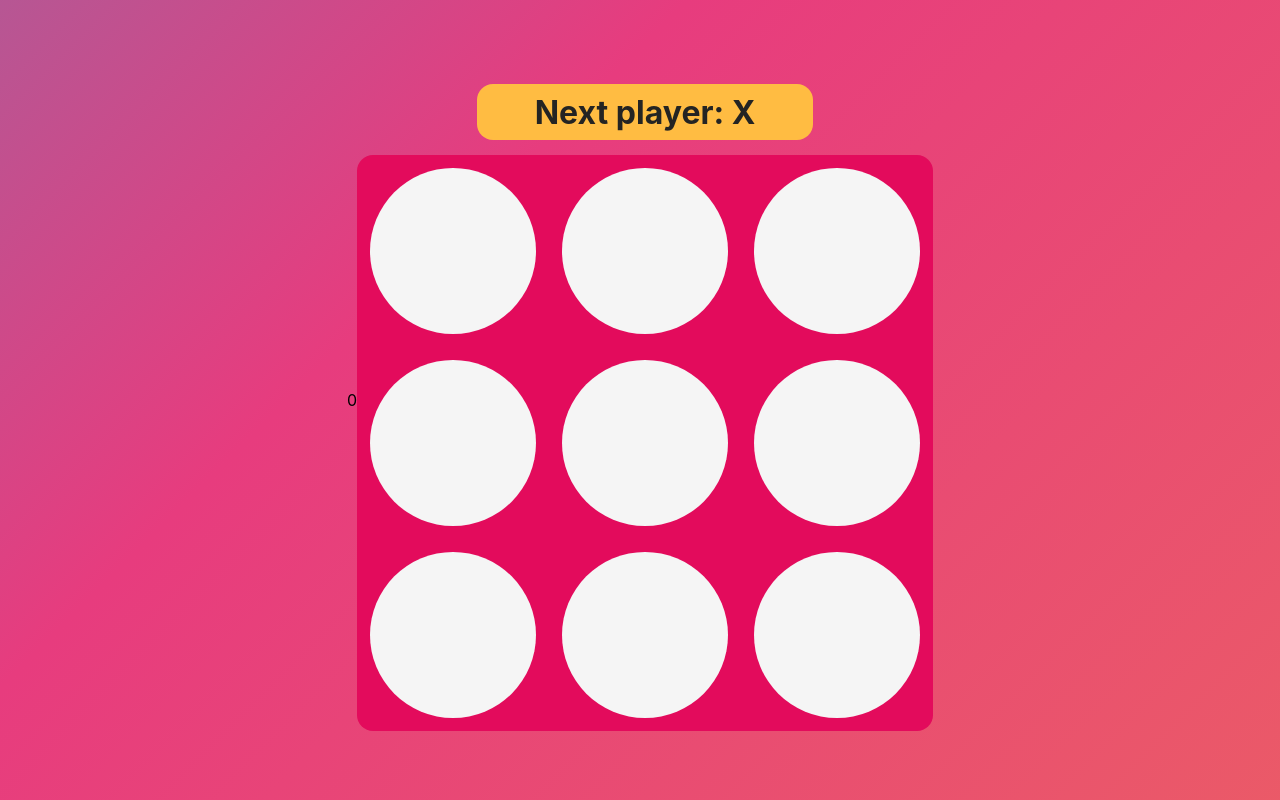
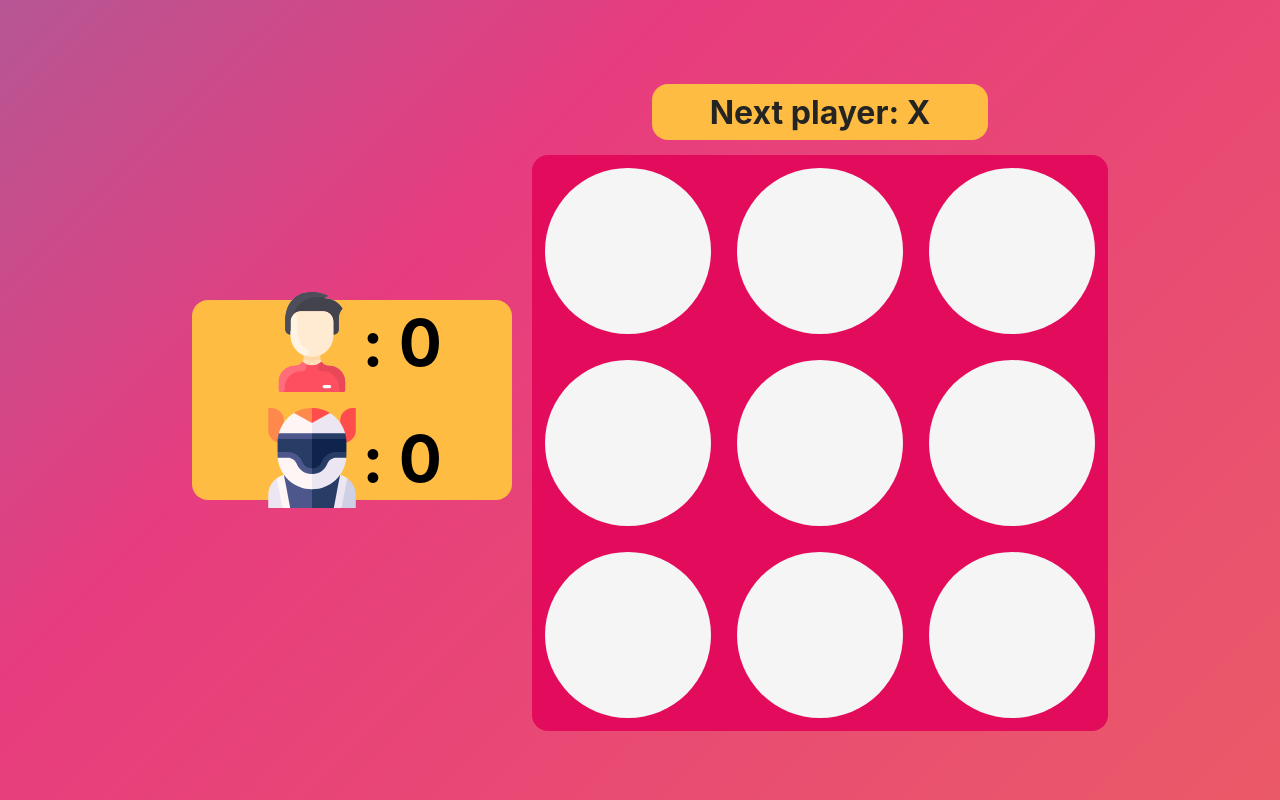
Before and after one commit to 0xWOLAND/tcubed-frontend, a React (Create React App) app: page / in a window 1280 px wide. Built offline with nearby package versions, Linux system fonts and the light colour scheme.

Commit message:
fixed score keeping system

```diff
--- a/src/components/BoardClass.js
+++ b/src/components/BoardClass.js
@@ -3,6 +3,9 @@ import "./style.css";
 import X from "./x";
 import O from "./o";
 import Counter from "./Counter";
+var man = 0,
+  robot = 0;
+var winner = "";
 function calculateWinner(squares) {
   const lines = [
     [0, 1, 2],
@@ -17,6 +20,13 @@ function calculateWinner(squares) {
   for (let i = 0; i < lines.length; i++) {
     const [a, b, c] = lines[i];
     if (squares[a] && squares[a] === squares[b] && squares[a] === squares[c]) {
+      console.trace();
+      if (squares[a] == "X") {
+        man += 1;
+      } else {
+        robot += 1;
+      }
+      winner = squares[a];
       return squares[a];
     }
   }
@@ -48,12 +58,11 @@ class Board extends React.Component {
       squares: Array(9).fill(null),
       xIsNext: true,
       num: 0,
-      man: 0,
-      robot: 0,
     };
     this.resetBoard = this.resetBoard.bind(this);
   }
   handleClick(e) {
+    if (winner != "") return;
     const squares = this.state.squares.slice();
     if (squares[e] != null) {
       return;
@@ -76,7 +85,13 @@ class Board extends React.Component {
   }
   resetBoard() {
     let clear = Array(9).fill(null);
-    this.setState({ squares: clear });
+    this.setState({ squares: clear, num: 0 });
+    if (winner == "X") {
+      man -= 1;
+    } else {
+      robot -= 1;
+    }
+    winner = "";
   }
   render() {
     let reset = <div></div>;
@@ -84,12 +99,6 @@ class Board extends React.Component {
     let status;
     if (winner) {
       status = "Winner: " + winner;
-
-      if (winner == "X") {
-        this.setState({ man: this.state.man + 1 });
-      } else {
-        this.setState({ robot: this.state.robot + 1 });
-      }
 
       reset = (
         <div id="button_container">
@@ -110,7 +119,7 @@ class Board extends React.Component {
     }
     return (
       <div id="counter_container">
-        <Counter man={this.state.man} robot={this.state.robot} />
+        <Counter man={man} robot={robot} />
         <div id="main_container">
           <div className="status">
             <h1>{status}</h1>
--- a/src/components/Counter.js
+++ b/src/components/Counter.js
@@ -147,16 +147,15 @@ const Robot = (
 );
 function Counter(props) {
   return (
-    // <div id="counter_box">
-    //   <h1 className="score_keeper">
-    //     {Man}: {props.man}
-    //   </h1>
+    <div id="counter_box">
+      <h1 className="score_keeper">
+        {Man}: {props.man}
+      </h1>
 
-    //   <h1 className="score_keeper">
-    //     {Robot}: {props.robot}
-    //   </h1>
-    // </div>
-    <div>{props.man}</div>
+      <h1 className="score_keeper">
+        {Robot}: {props.robot}
+      </h1>
+    </div>
   );
 }
 
--- a/src/components/style.css
+++ b/src/components/style.css
@@ -34,7 +34,7 @@
 .path {
   stroke-dasharray: 1000;
   stroke-dashoffset: 1000;
-  animation: dash 5s forwards;
+  animation: dash 3s forwards;
 }
 
 @keyframes dash {
```
